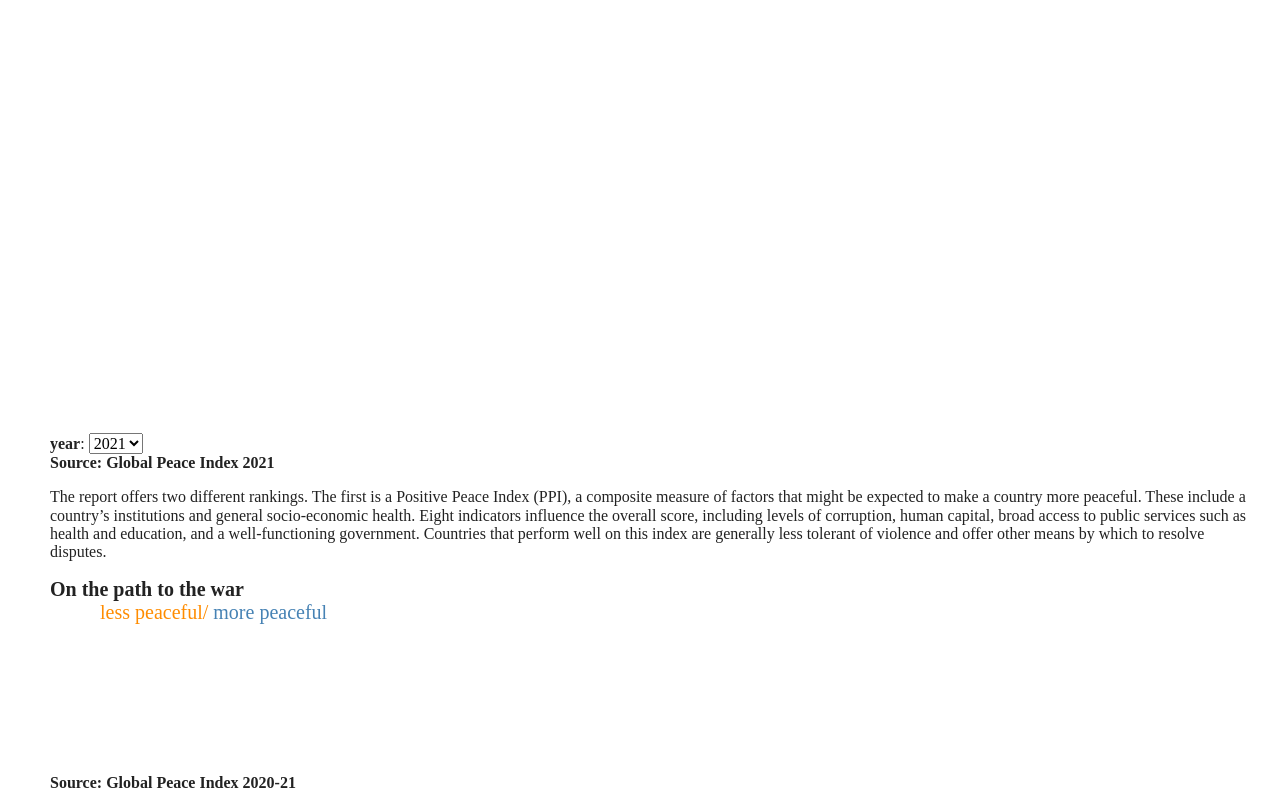
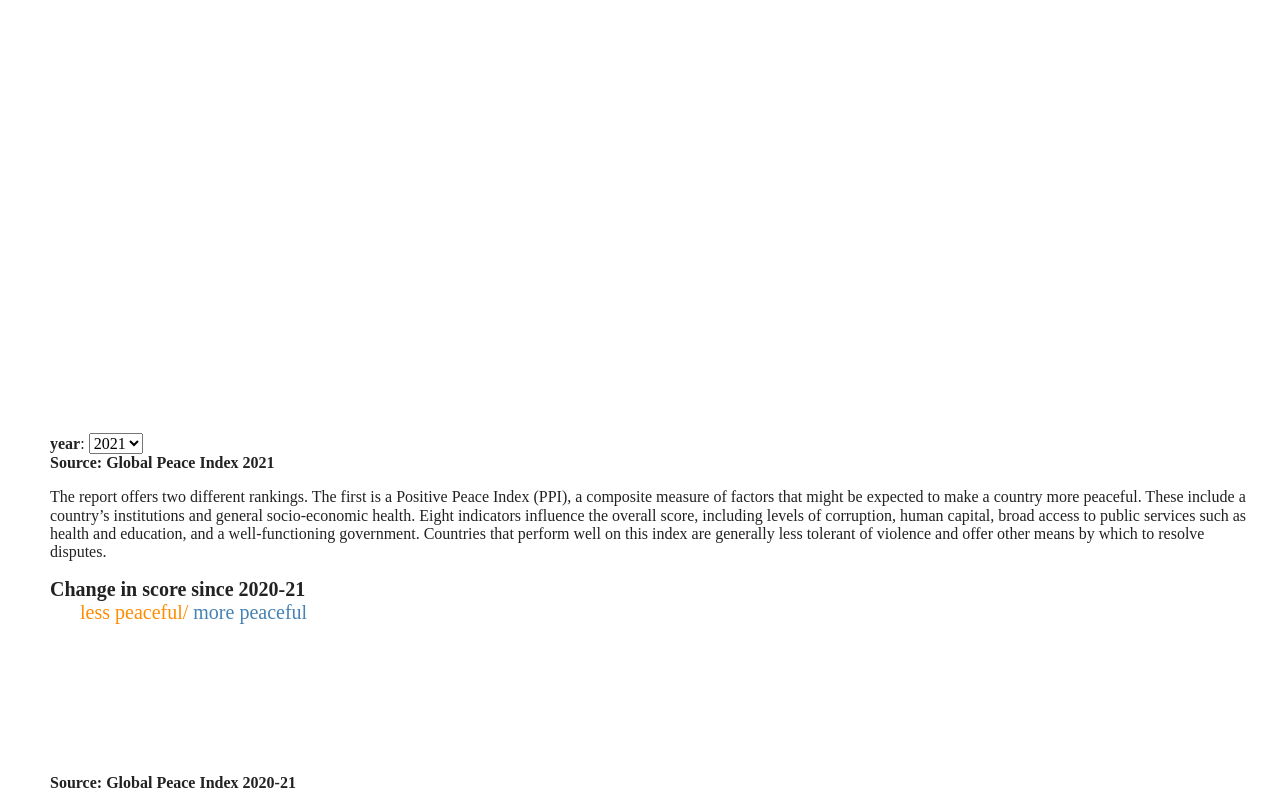
Before and after one commit to immutableT/immutablet.github.io, a website built with Parcel: page index.html in a window 1280 px wide. Shown: the part 138-930 px from the top of the page. Built offline with nearby package versions, Linux system fonts and the light colour scheme.

Commit message:
Styling.

```diff
--- a/index.html
+++ b/index.html
@@ -67,8 +67,8 @@
 
   <div style="margin-left: 50px">
     <div style="font-size: 20px">
-      <b>On the path to the war<br/></b>
-      <span style="color: #FF8C00FF; margin-left: 50px">less peaceful/</span>
+      <b>Change in score since 2020-21<br/></b>
+      <span style="color: #FF8C00FF; margin-left: 30px">less peaceful/</span>
       <span style="color: #4682B4FF;">more peaceful</span>
     </div>
     <svg id="trend"></svg>
--- a/js/world-map.js
+++ b/js/world-map.js
@@ -100,7 +100,6 @@ function drawLegend() {
   let x = 50;
   let r = 6;
 
-
   svg.append("circle")
     .attr("cx", x)
     .attr("cy",100)
```
